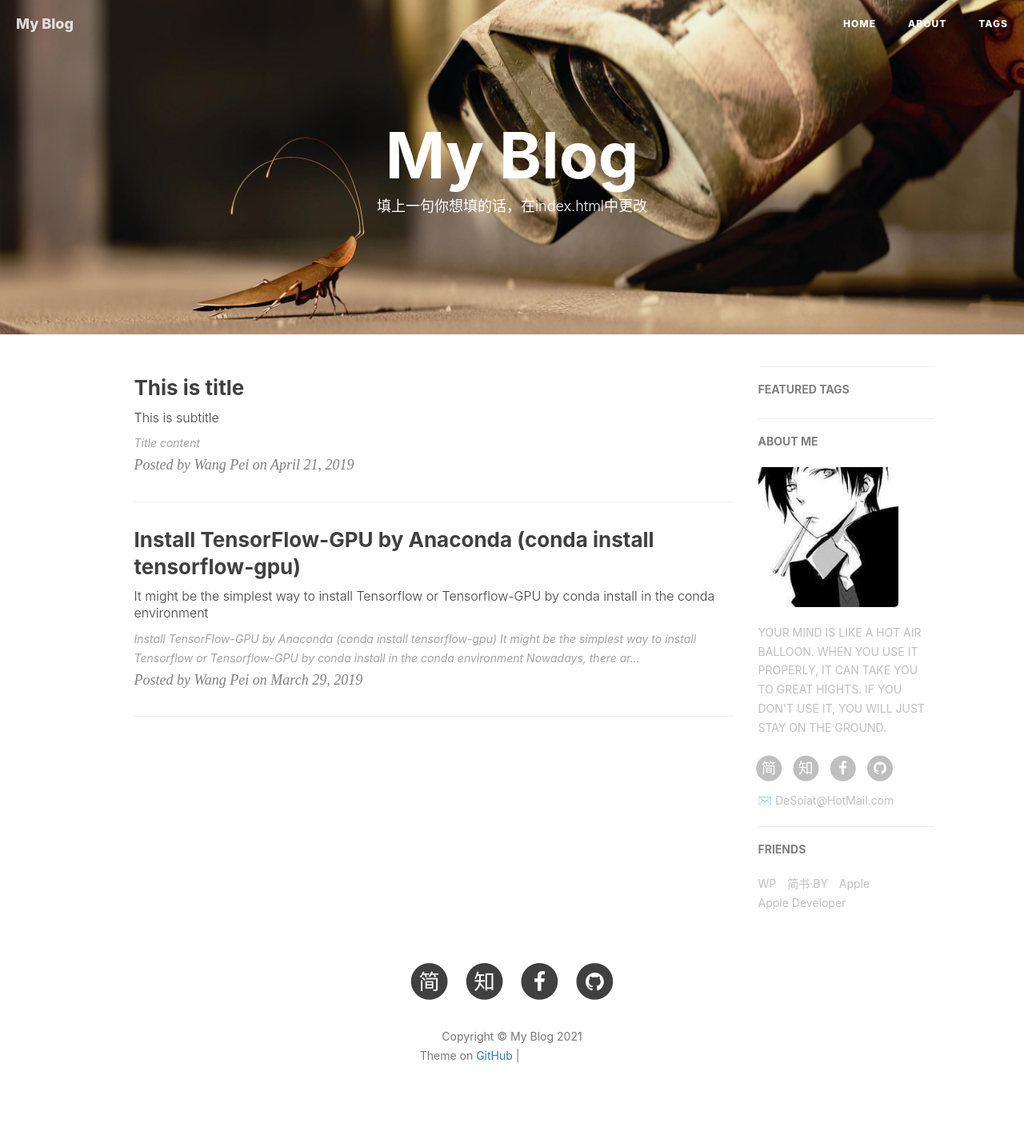
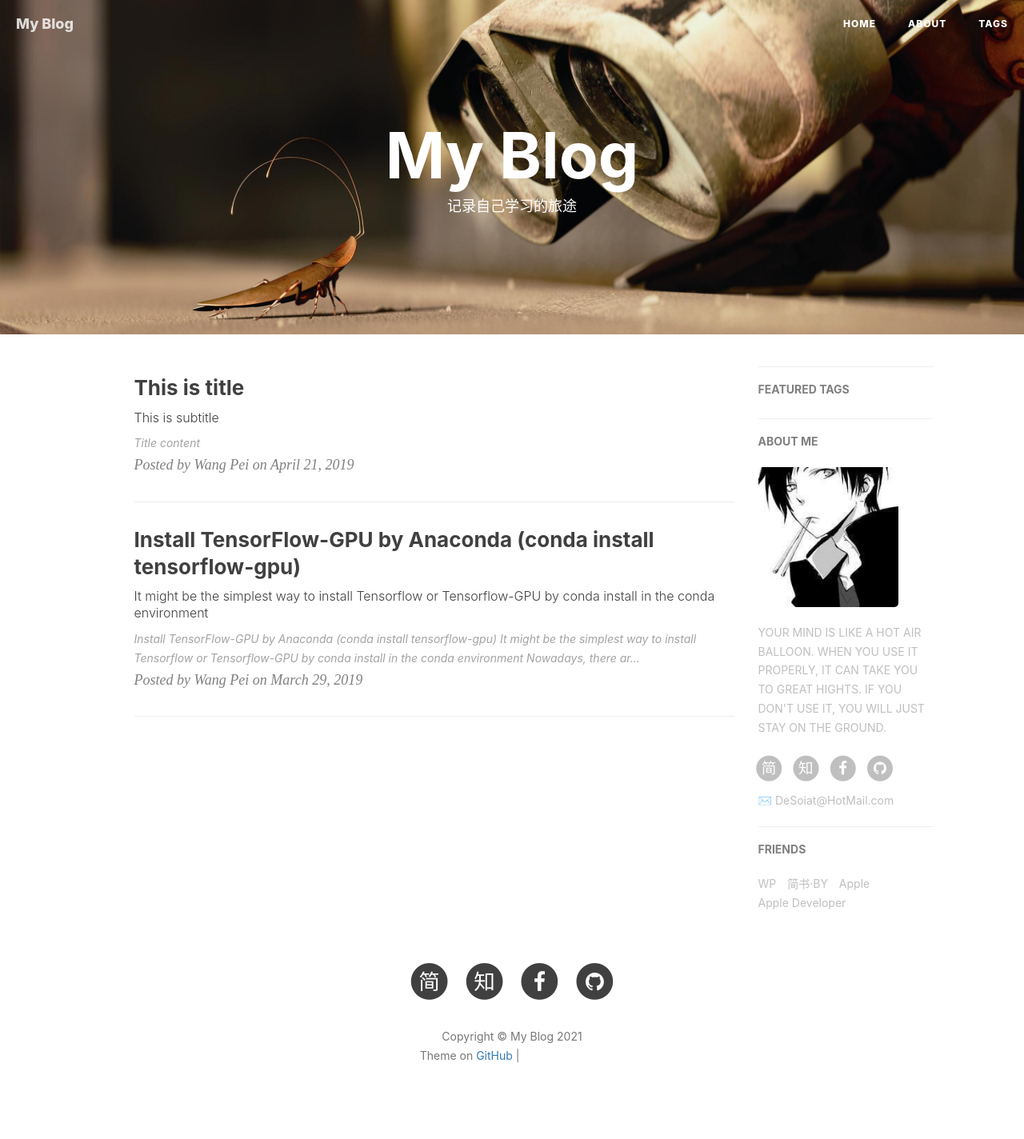
Before and after one commit to DeSoiat/DESOIAT.GITHUB.IO, a Jekyll site: the page built from index.html, in a window 1280 px wide. Shown: the whole page at 80% size. Built offline with Jekyll 4.4.1, drawn with Linux system fonts in a browser that asks for light colours; nearby versions of some CDN libraries; the list of posts is cut into pages by our own code; comment, search, counter and statistics services are not loaded; grey boxes are pictures that could not be loaded.

Commit message:
Update index.html

```diff
--- a/index.html
+++ b/index.html
@@ -1,6 +1,6 @@
 ---
 layout: page
-description: "填上一句你想填的话，在index.html中更改"
+description: "记录自己学习的旅途"
 ---
 
 {% for post in paginator.posts %}
```
